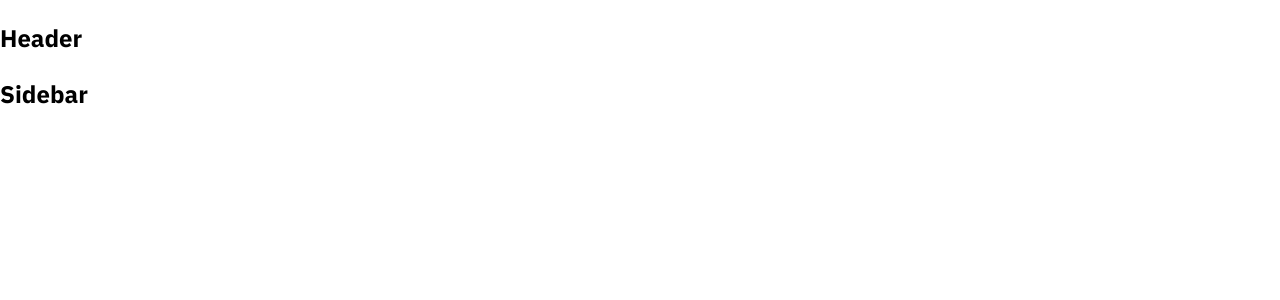
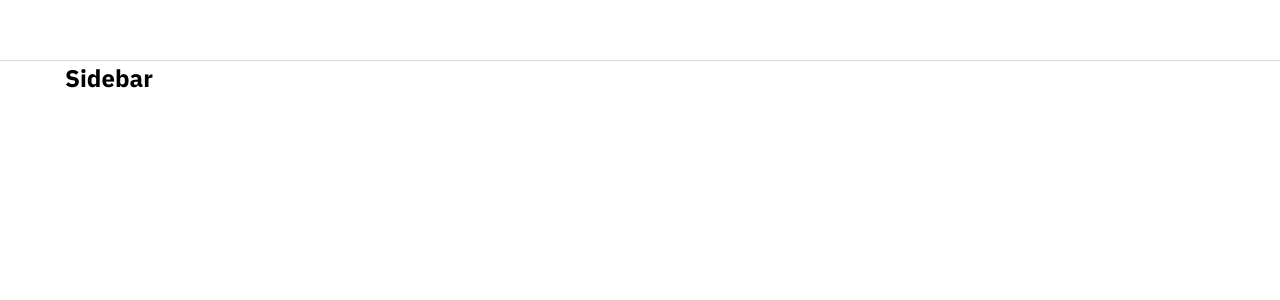
Before and after one commit to vuongnguyen108/tiktok, a React (Create React App) app: page / in a window 1280 px wide. Shown: the top 300 px of the page. Built offline with nearby package versions, Linux system fonts and the light colour scheme.

Commit message:
Dựng khung layout mặc định

```diff
--- a/package.json
+++ b/package.json
@@ -7,6 +7,7 @@
     "@testing-library/jest-dom": "^6.9.1",
     "@testing-library/react": "^16.3.0",
     "@testing-library/user-event": "^13.5.0",
+    "classnames": "^2.5.1",
     "normalize.css": "^8.0.1",
     "react": "^19.2.0",
     "react-dom": "^19.2.0",
--- a/src/components/GlobalStyles/GlobalStyles.scss
+++ b/src/components/GlobalStyles/GlobalStyles.scss
@@ -2,11 +2,18 @@
 @import url('https://fonts.googleapis.com/css2?family=IBM+Plex+Sans:ital,wght@0,100..700;1,100..700&family=Roboto:ital,wght@0,100..900;1,100..900&display=swap');
 
 :root {
-    -primary: #ff3b5c;
+    --primary: #ff3b5c;
+
+    // Default layout
+    --default-layout-header-height: 60px;
+    --default-layout-width: 1150px;
+
 }
 
 * {
-    box-sizing: border-boxnpm i react-router-dom;
+    padding: 0;
+    margin: 0;
+    box-sizing: border-box;
 }
 
 html {
--- /dev/null
+++ b/src/components/Layout/DefaultLayout/DefaultLayout.module.scss
@@ -0,0 +1,14 @@
+.wrapper {
+    display: flex;
+    flex-direction: column;
+    align-items: center;
+}
+
+.container {
+    width: var(--default-layout-width);
+    display: flex;
+}
+
+.content {
+    flex: 1;
+}
--- /dev/null
+++ b/src/components/Layout/DefaultLayout/Sidebar/Sidebar.module.scss
@@ -0,0 +1,4 @@
+.wrapper {
+    width: 356px;
+    min-height: 1000px;
+}
--- a/src/components/Layout/DefaultLayout/Sidebar/index.js
+++ b/src/components/Layout/DefaultLayout/Sidebar/index.js
@@ -1,5 +1,12 @@
+import classNames from "classnames/bind";
+import styles from "./Sidebar.module.scss";
+
+const cx = classNames.bind(styles);
+
 function Sidebar() {
-    return <h2>Sidebar</h2>;
+    return <aside className={cx('wrapper')}>
+        <h2>Sidebar</h2>
+    </aside>;
 }
 
 export default Sidebar;
--- a/src/components/Layout/DefaultLayout/index.js
+++ b/src/components/Layout/DefaultLayout/index.js
@@ -1,13 +1,18 @@
+
+import classNames from 'classnames/bind';
 import Header from '~/components/Layout/components/Header';
+import styles from './DefaultLayout.module.scss';
 import Sidebar from './Sidebar';
+
+const cx = classNames.bind(styles);
 
 function DefaultLayout({ chilrden }) {
     return (
-        <div>
+        <div className={cx('wrapper')}>
             <Header />
-            <div className="container">
+            <div className={cx('container')}>
                 <Sidebar />
-                <div className="content">{chilrden}</div>
+                <div className={cx('content')}>{chilrden}</div>
             </div>
         </div>
     );
--- a/src/components/Layout/HeaderOnly/index.js
+++ b/src/components/Layout/HeaderOnly/index.js
@@ -1,6 +1,6 @@
-import Header from '~/components/Layout/DefaultLayout/Header';
+import Header from '~/components/Layout/components/Header';
 
-function DefaultLayout({ chilrden }) {
+function HeaderOnly({ chilrden }) {
     return (
         <div>
             <Header />
@@ -11,4 +11,4 @@
     );
 }
 
-export default DefaultLayout;
+export default HeaderOnly;
--- /dev/null
+++ b/src/components/Layout/components/Header/Header.module.scss
@@ -0,0 +1,11 @@
+.wrapper{
+    width: 100%;
+    height: var(--default-layout-header-height);
+    box-shadow: 0 1px 1px rgb(0 0 0 / 12%);
+    display: flex;
+    justify-content: center;
+}
+.inner {
+    height: 100%;
+    width: var(--default-layout-width);
+}
--- a/src/components/Layout/components/Header/index.js
+++ b/src/components/Layout/components/Header/index.js
@@ -1,5 +1,14 @@
+import classNames from 'classnames/bind';
+import styles from './Header.module.scss';
+
+const cx = classNames.bind(styles);
+
 function Header() {
-    return <h2>Header</h2>;
+    return <header className={cx('wrapper')}>
+        <div className={cx('inner')}>
+
+        </div>
+    </header>;
 }
 
 export default Header;
```
Also changed, not shown: 1 other file (tests, documents, lock files or other folders).
